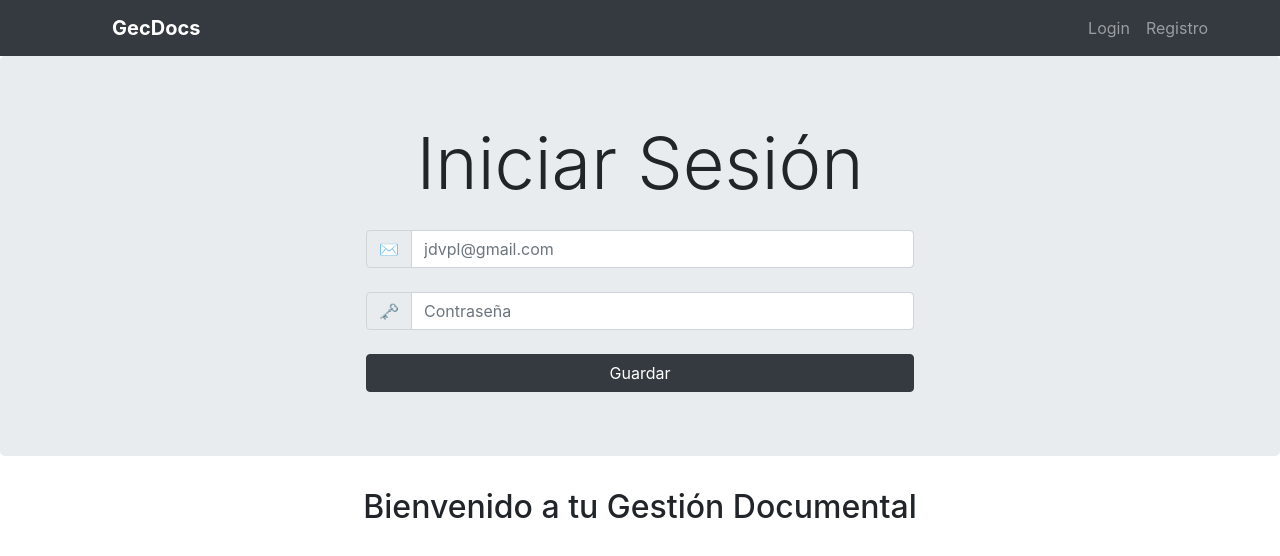
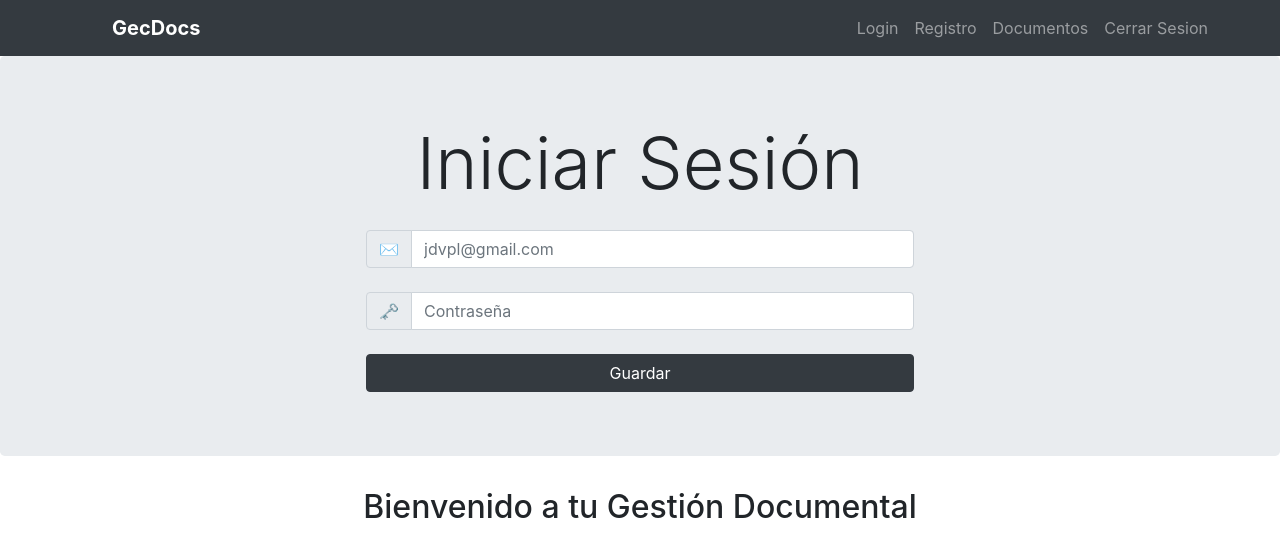
Before and after one commit to jdvpl/gecdocs-frontend, a Vue app: page /login in a window 1280 px wide. Shown: the top 556 px of the page. Built offline with nearby package versions, Linux system fonts and the light colour scheme.

Commit message:
quitando el auth

```diff
--- a/src/App.vue
+++ b/src/App.vue
@@ -10,8 +10,8 @@
             <b-navbar-nav class="text-right ml-auto mr-5">
               <b-nav-item v-on:click="login">Login</b-nav-item>
               <b-nav-item v-on:click="registro">Registro</b-nav-item>
-              <b-nav-item v-if="is_auth" v-on:click="documentos">Documentos</b-nav-item>
-              <b-nav-item v-if="is_auth">Cerrar Sesion</b-nav-item>
+              <b-nav-item  v-on:click="documentos">Documentos</b-nav-item>
+              <b-nav-item >Cerrar Sesion</b-nav-item>
             </b-navbar-nav>
           </b-collapse>
         </b-navbar>
```
